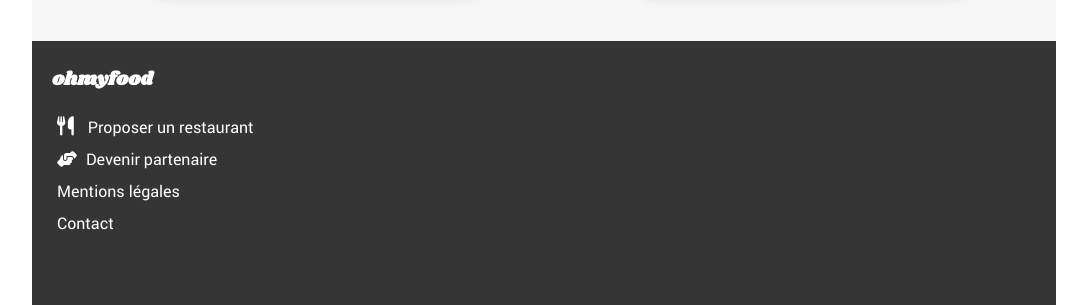
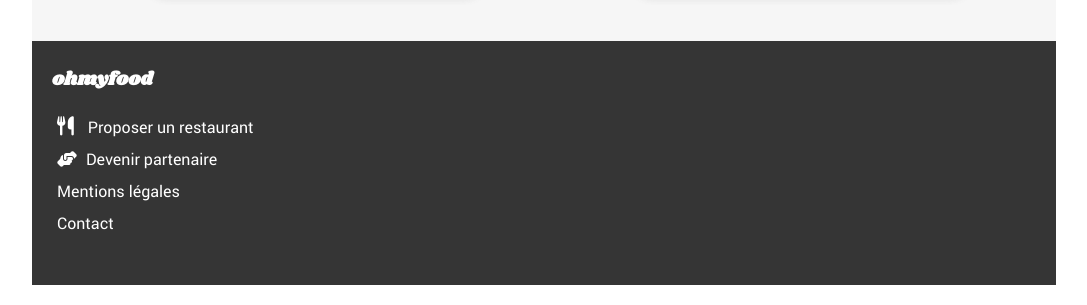
Before and after one commit to Laura398/Laura398-LauraMathieu_3_05032021, a website: page index.html in a window 1280 px wide. Shown: the part 1116-1421 px from the top of the page, without its empty margins (96-1183 px from the left). Drawn offline with Linux system fonts and the light colour scheme.

Commit message:
Modification des marges du footer

```diff
--- a/sass/layout/footer.scss
+++ b/sass/layout/footer.scss
@@ -2,7 +2,7 @@ footer {
     background-color: $footer-bg;
     color: white;
     padding: 10px 20px;
-    padding-bottom: 50px;
+    padding-bottom: 30px;
     h3 {
         font-family: 'Shrikhand';
     }
```
Also changed, not shown: CSS/style.css.
